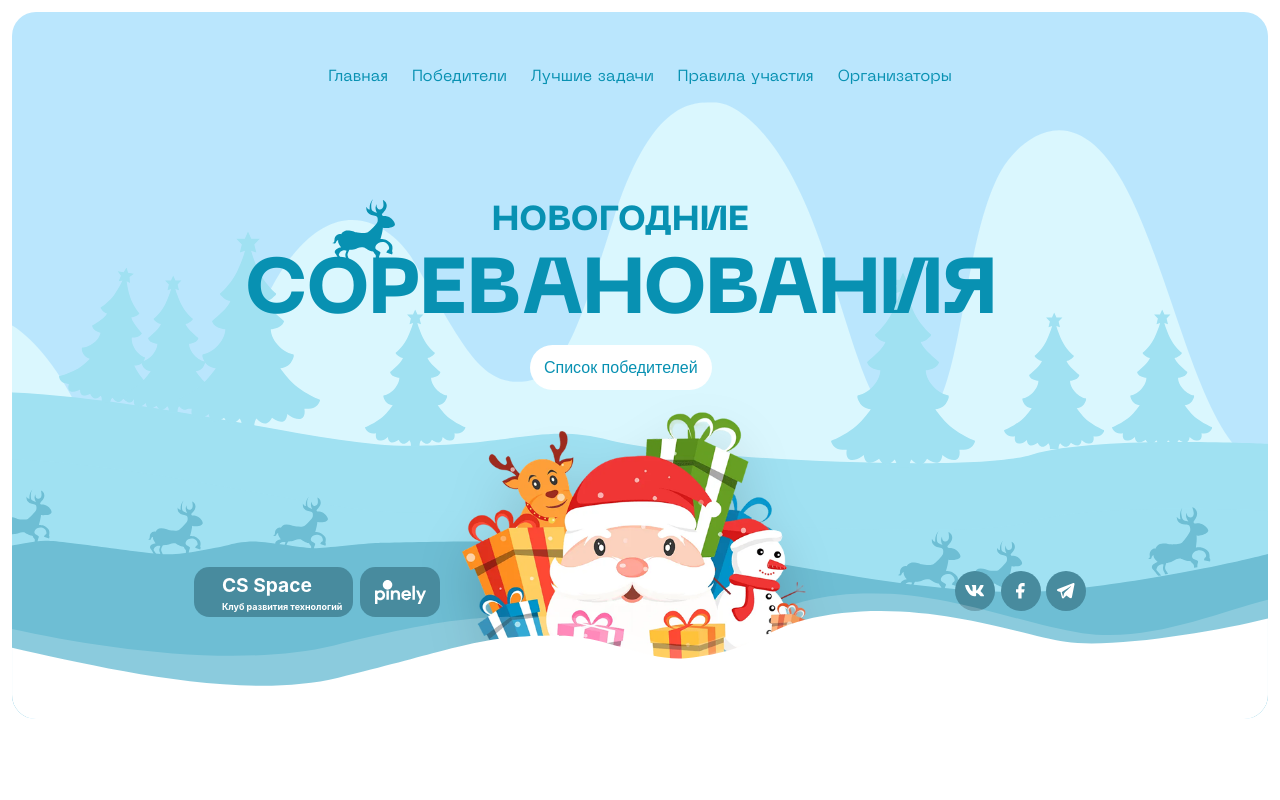
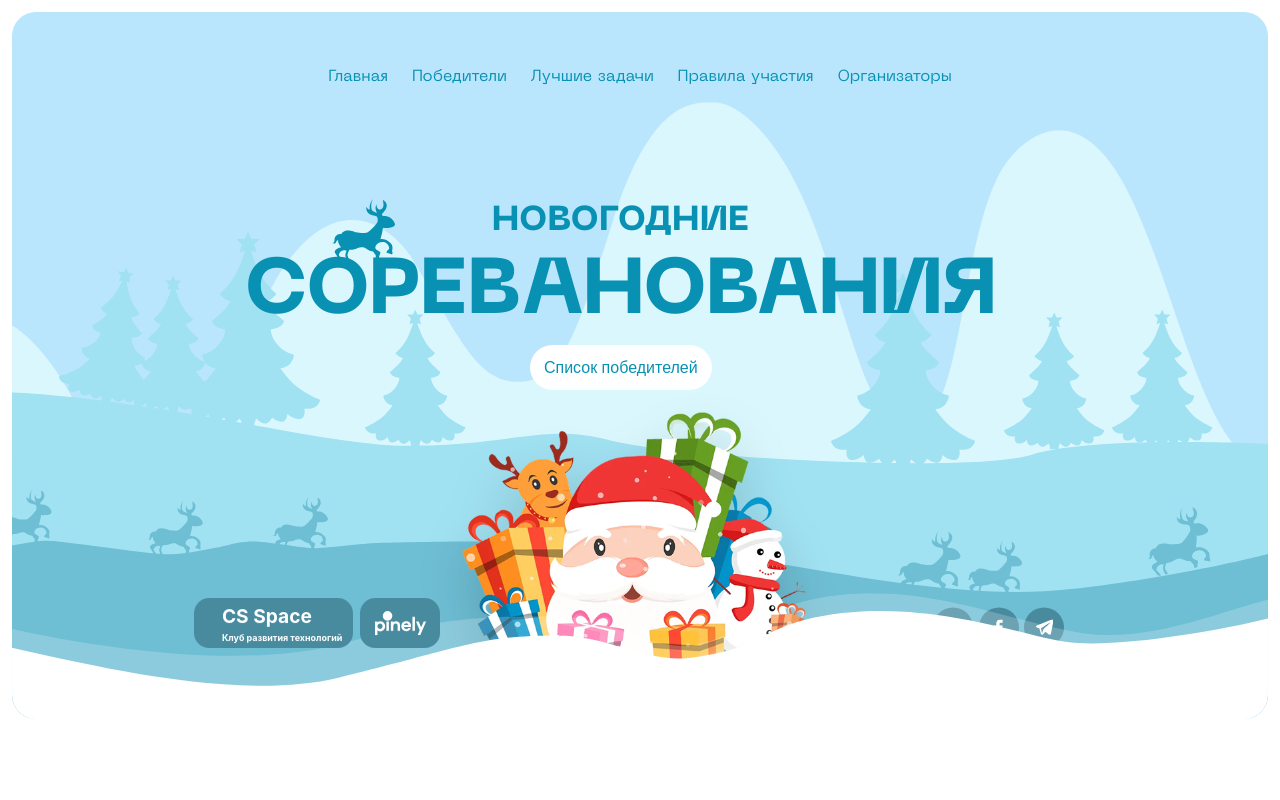
Before and after one commit to Nikita-Shuminskiy/newYearSpace, a React (Vite) app: page / in a window 1280 px wide. Shown: the top 800 px of the page. Built offline with nearby package versions, Linux system fonts and the light colour scheme; a web font is replaced by a local one.

Commit message:
feat(ui): add framer-motion for Social and cards on PreviewSection

```diff
--- a/src/components/features/Competition/PreviewSection.tsx
+++ b/src/components/features/Competition/PreviewSection.tsx
@@ -28,15 +28,42 @@ if (width < 744) {
         offset: ["start end", "end start"]
     });
 
-    const getYOffset = (width: number) => {
+    const cardsRef = useRef(null);
+    const { scrollYProgress: cardsScrollYProgress } = useScroll({
+        target: cardsRef,
+        offset: ["start end", "end start"]
+    });
+
+    const socialRef = useRef(null);
+    const { scrollYProgress: socialScrollYProgress } = useScroll({
+        target: cardsRef,
+        offset: ["start end", "end start"]
+    });
+
+    const TopYOffset = (width: number) => {
         if (width < 744) return ["0%", "-14%"];
         if (width < 1280) return ["10%", "-10%"];
         if (width < 1980) return ["10%", "-15%"];
         return ["15%", "-17%"];
     };
+    const BotYOffset = (width: number) => {
+        if (width < 744) return ["0%", "0%"];
+        if (width < 1280) return ["-110%", "150%"];
+        if (width < 1980) return ["-60%", "90%"];
+        return ["-30%", "90%"];
+    };
+    const BotSocialYOffset = (width: number) => {
+        if (width < 744) return ["0%", "0"];
+        if (width < 1280) return ["-110%", "150%"];
+        if (width < 1980) return ["-60%", "150%"];
+        return ["-20%", "150%"];
+    };
 
 
-    const y = useTransform(scrollYProgress, [0, 1], getYOffset(width));
+
+    const yTop = useTransform(scrollYProgress, [0, 1], TopYOffset(width));
+    const yBot = useTransform(cardsScrollYProgress, [0, 1], BotYOffset(width));
+    const yBotSocial = useTransform(socialScrollYProgress, [0, 1], BotSocialYOffset(width));
 
 
 
@@ -107,7 +134,7 @@ return (
             </button>
         </div>
 
-        <div className="absolute left-0 bottom-0 w-full h-full pointer-events-none select-none overflow-hidden flex flex-col justify-end">
+        <motion.div className="absolute left-0 bottom-0 w-full h-full pointer-events-none select-none overflow-hidden flex flex-col justify-end">
 
             {/* СЛОЙ 1 (Самый дальний - Высокий) */}
             <svg
@@ -126,7 +153,7 @@ return (
             <div ref={ref} className="relative w-full h-[50vw] mobile-only:h-[78vw] overflow-hidden z-[10]">
                 {/* Оборачиваем все елки в motion.div */}
                 <motion.div
-                    style={{ y }}
+                    style={{ y: yTop }}
                     className="absolute inset-0 w-full h-full"
                 >
             {/* Елки */}
@@ -304,13 +331,17 @@ return (
 
 
 
-            <div className="
+            <motion.div
+                ref={cardsRef}
+                style={{ y: yBot }}
+                className="
         absolute z-50
         left-[14.2vw] bottom-[7.95vw] mobile-only:bottom-[12.4vw] mobile-only:left-[4.7vw]
-            tablet-only:left-[3.5vw] tablet-only:bottom-[11.1vw]
-            flex items-center gap-[0.62vw] tablet-only:gap-[1.01vw] mobile-only:gap-[2vw] mobile-only:items-start
+        tablet-only:left-[2.5vw] tablet-only:bottom-[11.1vw]
+        flex items-center gap-[0.62vw] tablet-only:gap-[1.01vw] mobile-only:gap-[2vw] mobile-only:items-start mobile-only:z-[30]
         mobile-only:flex-col
-        ">
+    "
+            >
                 {/* Карточка 1: CS Space */}
                 <div className="
     bg-[#488b9e] text-white
@@ -350,15 +381,20 @@ return (
                     </svg>
 
                 </div>
-            </div>
+            </motion.div>
 
             {/* --- ПРАВЫЙ БЛОК (Соцсети) --- */}
-            <div className="
+            <motion.div
+                ref={socialRef}
+                style={{ y: yBotSocial }}
+                className="
         absolute z-40
-            right-[14.2vw] bottom-[8.4vw]
+        right-[16.5vw] bottom-[9vw] desktop-only:right-[15.9vw]
         tablet-only:right-[2.7vw] tablet-only:bottom-[11.3vw]
         flex items-center gap-[0.45vw] tablet-only:gap-[0.35vw]
-            visible mobile-only:invisible">
+        visible mobile-only:invisible
+    "
+            >
                 {/* VK */}
                 <a href="#" className="
                 w-[3vw] h-[3vw]
@@ -399,9 +435,7 @@ return (
                     </svg>
 
                 </a>
-            </div>
-
-        </div>
+            </motion.div>
         <img
             src={dedMoroz}
             alt="Ded Moroz"
@@ -555,5 +589,6 @@ return (
                 </filter>
             </defs>
         </svg>
+        </motion.div>
     </section>
 )};
```
Lines whose indentation alone changed are shown as unchanged.
